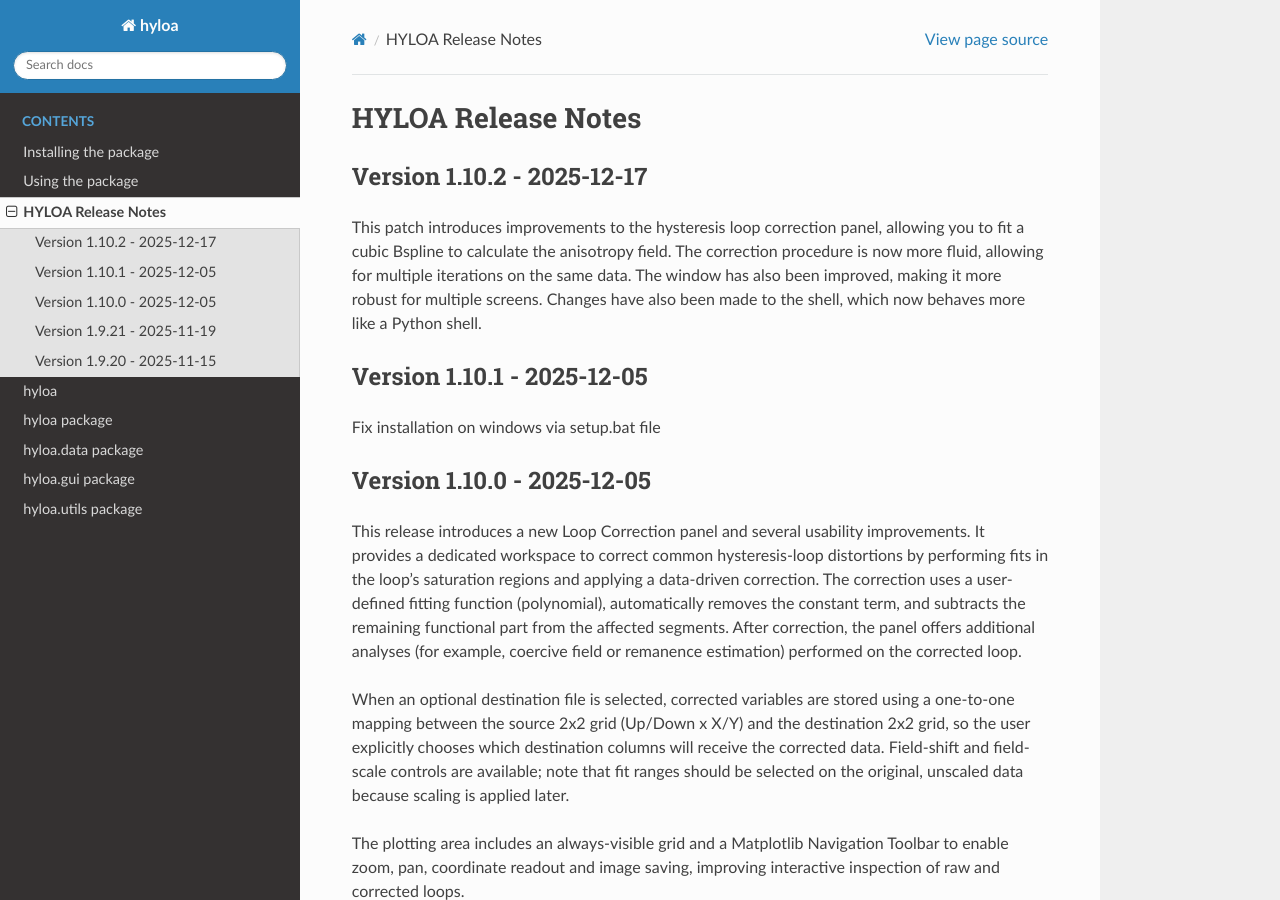
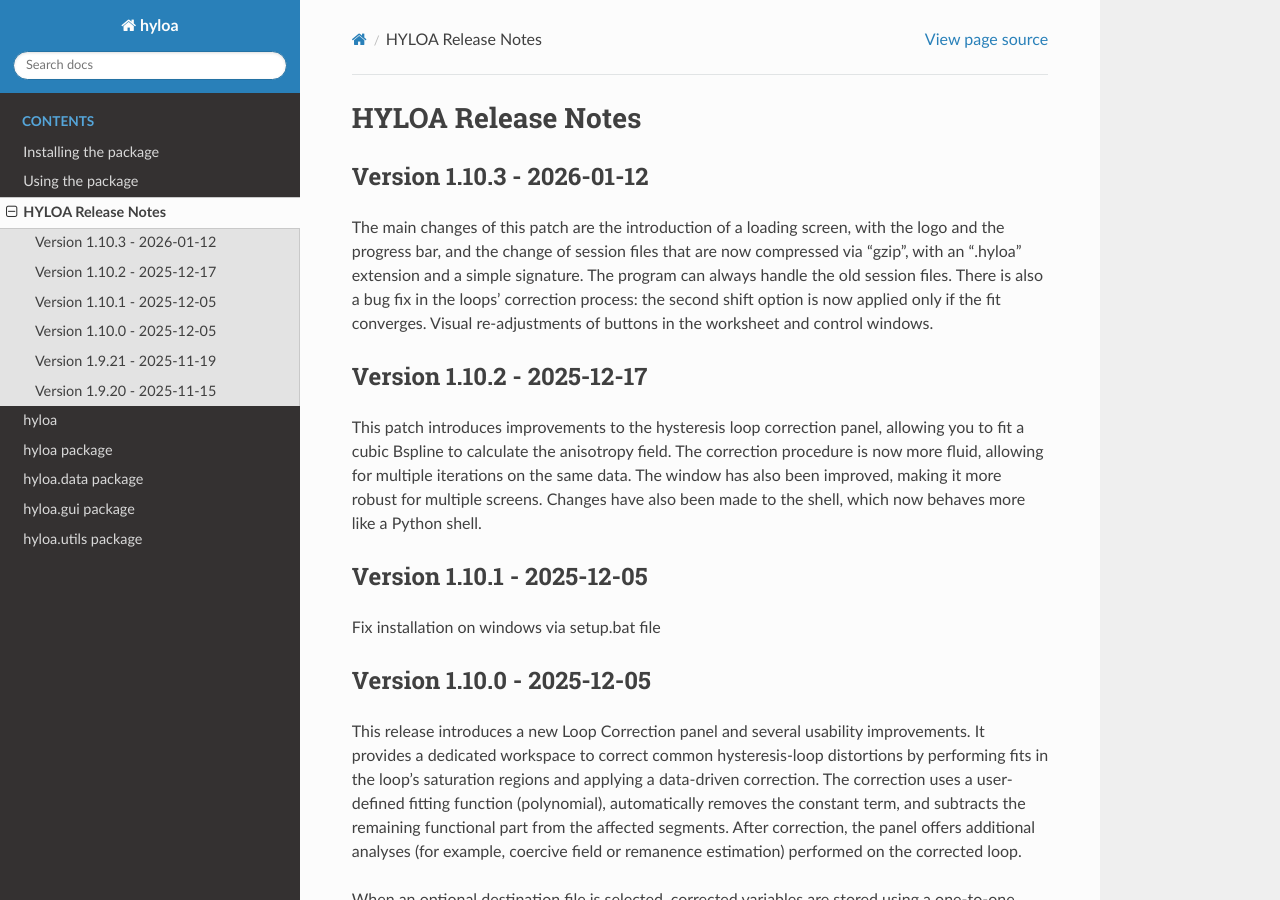
Before and after one commit to Francesco-Zeno-Costanzo/hyloa, a Sphinx documentation site: the page built from docs/release_notes.rst, in a window 1280 px wide and 900 px high. Built offline with Sphinx 7.4.7 and the Read the Docs theme 3.1.0, drawn with Linux system fonts in a browser that asks for light colours.

Commit message:
new patch

```diff
--- a/docs/release_notes.rst
+++ b/docs/release_notes.rst
@@ -1,6 +1,14 @@
 =========================
 HYLOA Release Notes
 =========================
+
+Version 1.10.3 - 2026-01-12
+---------------------------
+The main changes of this patch are the introduction of a loading screen, with the logo and the progress bar,
+and the change of session files that are now compressed via "gzip", with an ".hyloa" extension and a simple signature.
+The program can always handle the old session files.
+There is also a bug fix in the loops' correction process: the second shift option is now applied only if the fit converges.
+Visual re-adjustments of buttons in the worksheet and control windows.
 
 Version 1.10.2 - 2025-12-17
 ---------------------------
```
